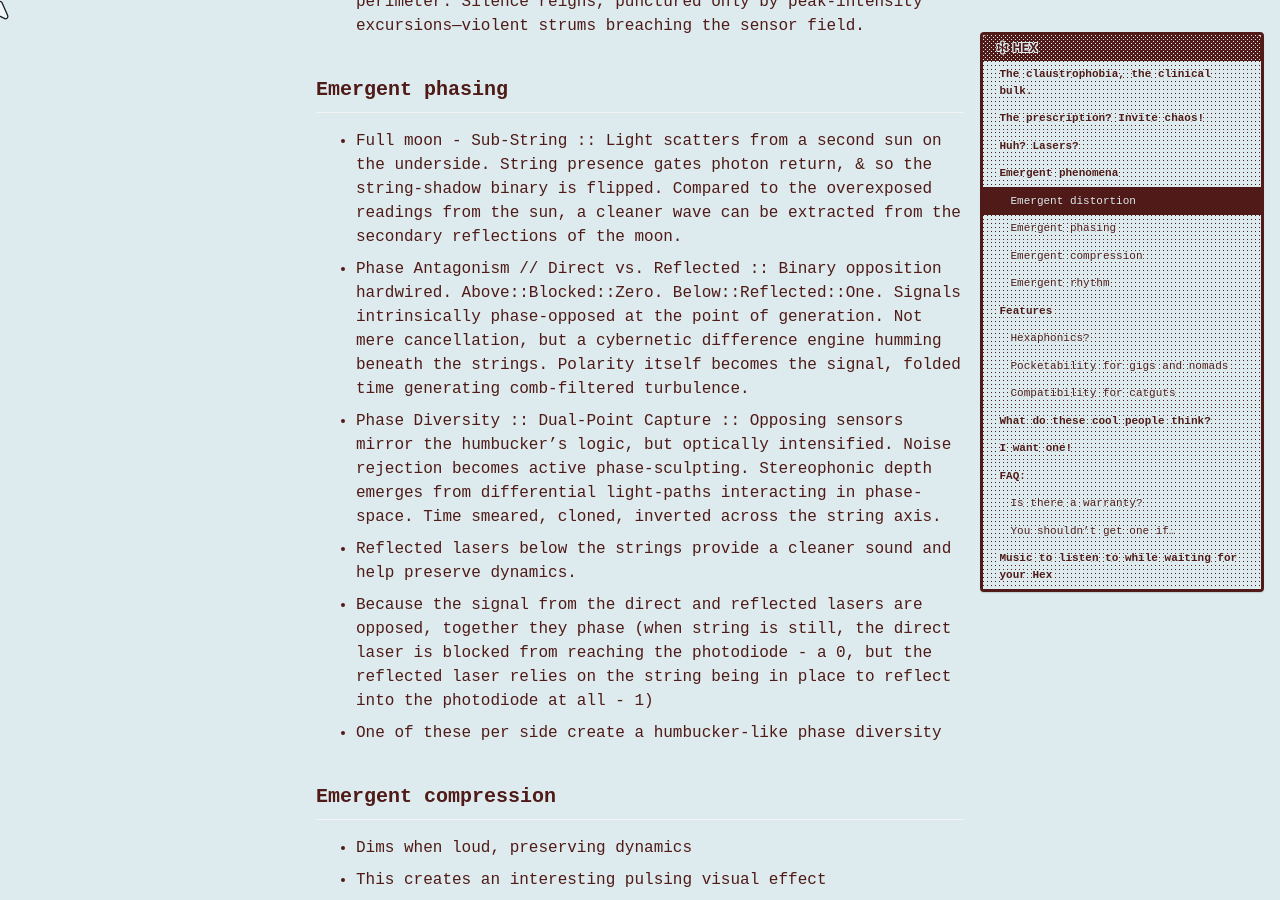
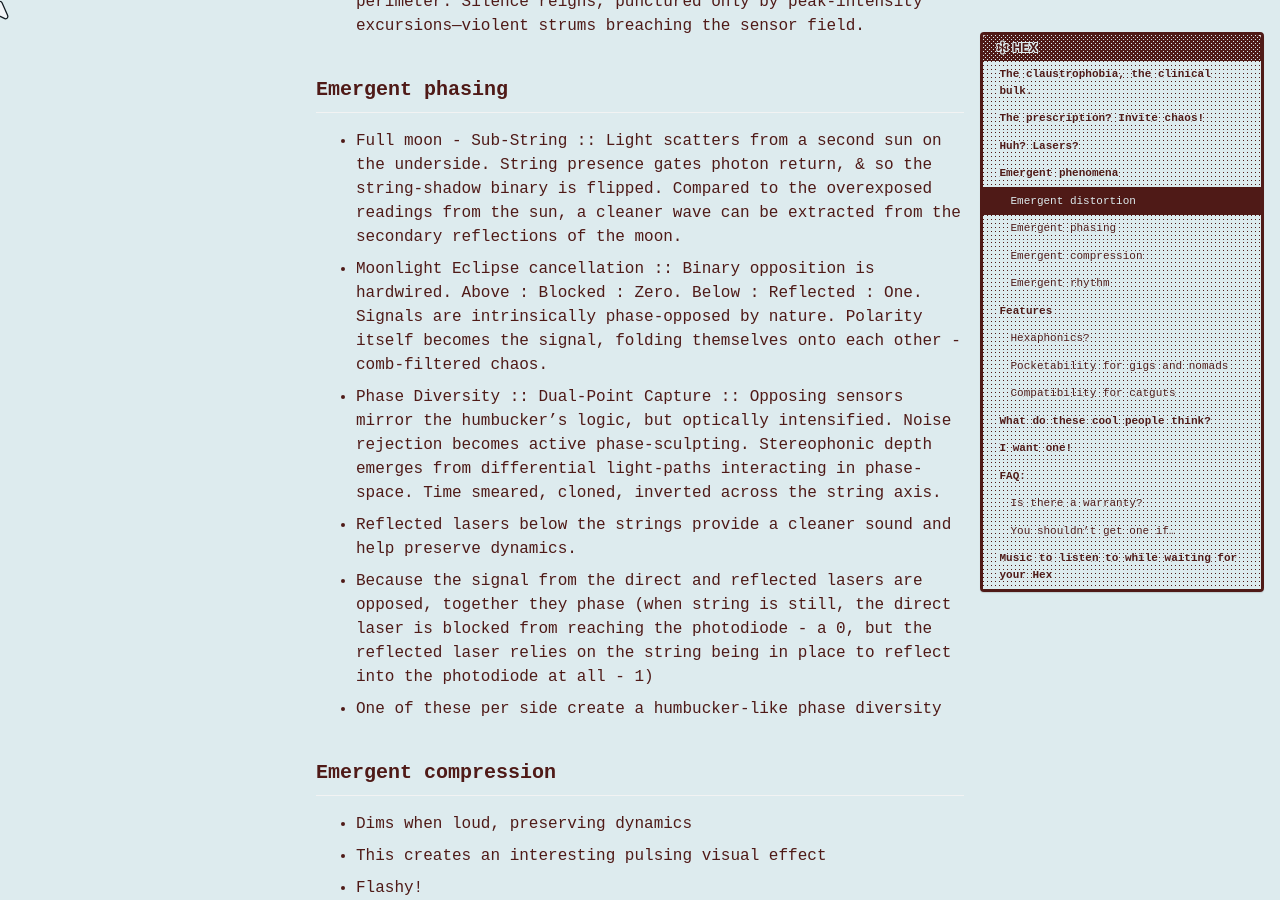
Before and after one commit to cryotato/cryotato.github.io, a Jekyll site: the page built from _pages/shop.md, in a window 1280 px wide and 900 px high, scrolled down 1723 px. Built offline with Jekyll 4.4.1, drawn with Linux system fonts in a browser that asks for light colours; cached includes are drawn as plain includes.

Commit message:
Update shop.md

```diff
--- a/_pages/shop.md
+++ b/_pages/shop.md
@@ -34,7 +34,7 @@ You open the door, to another door, to another door. In this unexplored territor
 ## Emergent phasing
 
 *   Full moon - Sub-String :: Light scatters from a second sun on the underside. String presence gates photon return, & so the string-shadow binary is flipped. Compared to the overexposed readings from the sun, a cleaner wave can be extracted from the secondary reflections of the moon.
-*   Phase Antagonism // Direct vs. Reflected :: Binary opposition hardwired. Above::Blocked::Zero. Below::Reflected::One. Signals intrinsically phase-opposed at the point of generation. Not mere cancellation, but a cybernetic difference engine humming beneath the strings. Polarity itself becomes the signal, folded time generating comb-filtered turbulence.
+*   Moonlight Eclipse cancellation :: Binary opposition is hardwired. Above : Blocked : Zero. Below : Reflected : One. Signals are intrinsically phase-opposed by nature. Polarity itself becomes the signal, folding themselves onto each other - comb-filtered chaos.
 *   Phase Diversity :: Dual-Point Capture :: Opposing sensors mirror the humbucker's logic, but optically intensified. Noise rejection becomes active phase-sculpting. Stereophonic depth emerges from differential light-paths interacting in phase-space. Time smeared, cloned, inverted across the string axis.
 - Reflected lasers below the strings provide a cleaner sound and help preserve dynamics.
 - Because the signal from the direct and reflected lasers are opposed, together they phase (when string is still, the direct laser is blocked from reaching the photodiode - a 0, but the reflected laser relies on the string being in place to reflect into the photodiode at all - 1)
```
